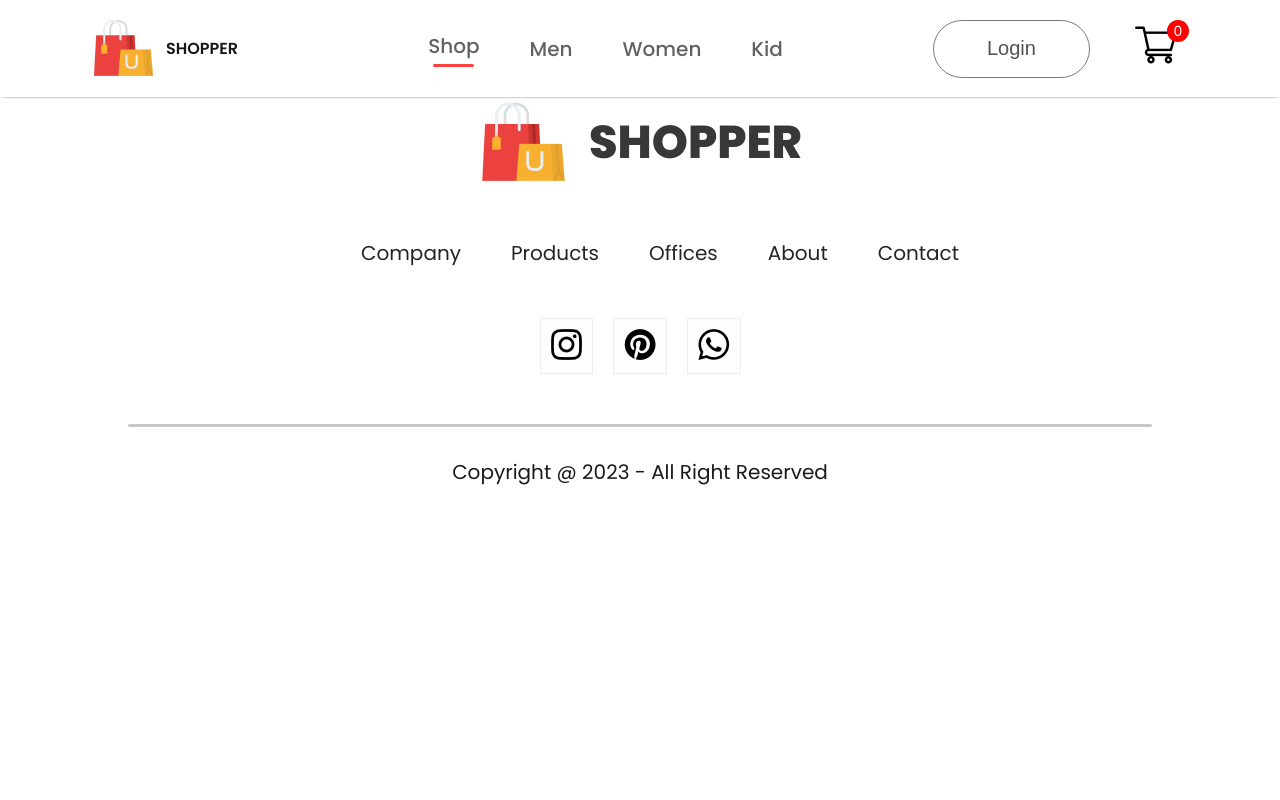
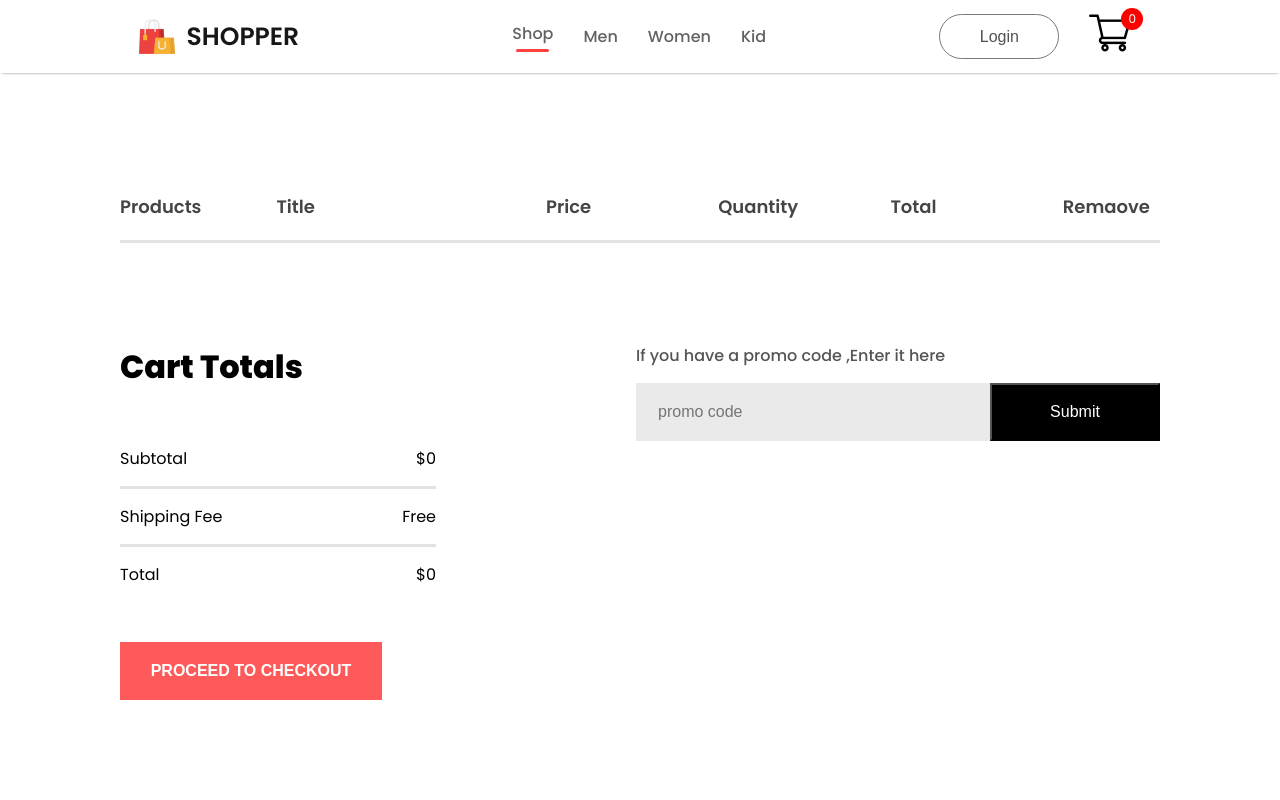
Before and after one commit to prantochandrodas/react-ecommerce-project, a React (Vite) app: page /cart in a window 1280 px wide. Shown: the top 800 px of the page. Built offline with nearby package versions, Linux system fonts and the light colour scheme.

Commit message:
add cartitem and make navmanu responsive

```diff
--- /dev/null
+++ b/src/Components/CartItem/CartItem.css
@@ -0,0 +1,95 @@
+.cartitems{
+    margin: 100px 120px;
+
+}
+.cartitems hr{
+   height: 3px;
+   background: #e2e2e2;
+   border: 0;
+}
+.cartitems-format-main{
+    display: grid;
+    grid-template-columns: 0.5fr 2fr 1fr 1fr 1fr 1fr;
+    align-items: center;
+    gap: 75px;
+    padding: 20px 0px;
+    color: #454545;
+    font-size: 18px;
+    font-weight: 600;
+}
+.cartitem-formate{
+    font-size: 17px;
+    font-weight: 500;
+}
+.carticon-product-icon{
+    height: 62px;
+}
+.cartitems-remove-icon{
+    width: 15px;
+    margin: 0px 40px;
+    cursor: pointer;
+}
+.cartitems-quantity{
+    width: 64px;
+    height: 50px;
+    border: 2px solid #ededed;
+    background: white;
+}
+.cartitems-down{
+    display: flex;
+    margin: 100px 0px;
+}
+.cartitems-total{
+    flex: 1;
+    display: flex;
+    flex-direction: column;
+    margin-right: 200px;
+    gap: 40px;
+}
+.cartitems-total-item{
+    display: flex;
+    justify-content: space-between;
+    padding: 15px 0px;
+}
+.cartitems-total button{
+    width: 262px;
+    height: 58px;
+    outline: none;
+    border: none;
+    background: #ff5a5a;
+    color: white;
+    font-size:16px;
+    font-weight: 600;
+    cursor: pointer;
+}
+.cartitems-promocode{
+    flex: 1;
+    font-size: 16px;
+    font-weight: 500;
+}
+.cartitems-promocode p{
+    color: #555;
+}
+.cartitems-promobox{
+    width: 504px;
+    margin-top: 15px;
+    padding-left: 20px;
+    height: 58px;
+    background: #eaeaea;
+}
+.cartitems-promobox input{
+    border: none;
+    outline: none;
+    background: transparent;
+    font-size: 16px;
+    width: 330px;
+    height: 50px;
+}
+.cartitems-promobox button{
+    width: 170px;
+    height: 58px;
+    font-size: 16px;
+    background: black;
+    color: white;
+    cursor: pointer;
+}
--- /dev/null
+++ b/src/Components/CartItem/CartItem.jsx
@@ -0,0 +1,69 @@
+import React, { useContext } from 'react';
+import './CartItem.css'
+import { ShopContext } from '../Context/ShopContext';
+import remove_icon from '../Assets/cart_cross_icon.png'
+const CartItem = () => {
+
+    const { all_product,getTotalCartAmount, cartItems, removeFromCart } = useContext(ShopContext)
+    return (
+        <div className='cartitems'>
+            <div className="cartitems-format-main">
+                <p>Products</p>
+                <p>Title</p>
+                <p>Price</p>
+                <p>Quantity</p>
+                <p>Total</p>
+                <p>Remaove</p>
+            </div>
+            <hr />
+            {all_product.map((e) => {
+                if (cartItems[e.id] > 0) {
+                    return <div key={e.id}>
+                        <div className="cartitems-format-main cartitem-formate">
+                            <img src={e.image} alt="" className="carticon-product-icon" />
+                            <p>{e.name}</p>
+                            <p>${e.new_price}</p>
+                            <button className='cartitems-quantity'>{cartItems[e.id]}</button>
+                            <p>${e.new_price*cartItems[e.id]}</p>
+                            <img className='cartitems-remove-icon' src={remove_icon} onClick={() => { removeFromCart(e.id)}} alt="" />
+                        </div>
+                        <hr />
+                    </div>
+                }
+                return null;
+            })}
+            <div className="cartitems-down">
+                <div className="cartitems-total">
+                    <h1>Cart Totals</h1>
+                    <div>
+                        <div className="cartitems-total-item">
+                            <p>Subtotal</p>
+                            <p>${getTotalCartAmount()}</p>
+                        </div>
+                        <hr />
+                        <div className="cartitems-total-item">
+                            <p>Shipping Fee</p>
+                            <p>Free</p>
+                        </div>
+                        <hr />
+                        <div className="cartitems-total-item">
+                            <p>Total</p>
+                            <p>${getTotalCartAmount()}</p>
+                        </div>
+
+                    </div>
+                    <button>PROCEED TO CHECKOUT</button>
+                </div>
+                <div className="cartitems-promocode">
+                    <p>If you have a promo code ,Enter it here</p>
+                    <div className="cartitems-promobox">
+                        <input type="text" placeholder='promo code' />
+                        <button>Submit</button>
+                    </div>
+                </div>
+            </div>
+        </div>
+    );
+};
+
+export default CartItem;
--- a/src/Components/Context/ShopContext.jsx
+++ b/src/Components/Context/ShopContext.jsx
@@ -1,14 +1,55 @@
 
-import { createContext } from 'react';
+import { createContext, useState } from 'react';
 import all_product from '../Assets/all_product';
 
 export const ShopContext = createContext();
-
+const getDefaultCart = () => {
+    let cart = {};
+    for (let index = 0; index < all_product.length + 1; index++) {
+        cart[index] = 0
+    }
+    return cart;
+}
 
 const ShopContextProvider = ({ children }) => {
-    console.log(all_product)
-    const contextValue = { all_product }
 
+    const [cartItems, setCartItems] = useState(getDefaultCart())
+    console.log(cartItems)
+
+    const addToCart = (itemId) => {
+        setCartItems((prev) => ({ ...prev, [itemId]: prev[itemId] + 1 }))
+
+    }
+
+    const removeFromCart = (itemId) => {
+        setCartItems((prev) => ({ ...prev, [itemId]: prev[itemId] - 1 }))
+    }
+
+    const getTotalCartAmount=()=>{
+        let totalAmount=0;
+        for(const item in cartItems)
+        {
+            if(cartItems[item]>0){
+
+                let itemInfo=all_product.find((product)=>product.id===Number(item))
+                totalAmount += itemInfo.new_price * cartItems[item];
+            }
+        }
+        return totalAmount;
+    }
+
+    const getTotalCartItems=()=>{
+        let totalItem=0;
+        for(const item in cartItems)
+        {
+            if(cartItems[item]>0)
+            {
+                totalItem+= cartItems[item]
+            }
+        }
+        return totalItem;
+    }
+    const contextValue = {getTotalCartAmount,getTotalCartItems, addToCart,removeFromCart,all_product, cartItems }
     return (
         <div>
             <ShopContext.Provider value={contextValue}>
--- a/src/Components/Item/Item.jsx
+++ b/src/Components/Item/Item.jsx
@@ -4,7 +4,7 @@ import { Link } from 'react-router-dom';
 const Item = (props) => {
     return (
         <div className='item'>
-           <Link to={`/product/${props.id}`}> <img src={props.image} alt="" /></Link>
+           <Link to={`/product/${props.id}`}> <img onClick={window.scrollTo(0,0)} src={props.image} alt="" /></Link>
             <p>{props.name}</p>
             <div className="item-prices">
                 <div className="item-price-new">
--- a/src/Components/Navbar/Navbar.css
+++ b/src/Components/Navbar/Navbar.css
@@ -1,20 +1,24 @@
-.Navbar{
+.Navbar {
     display: flex;
     justify-content: space-around;
     padding: 16px;
+    align-items: center;
     box-shadow: 0 1px 3px -2px black;
 }
-.nav-logo{
+
+.nav-logo {
     display: flex;
     align-items: center;
     gap: 10px;
 }
-.nav-logo p{
+
+.nav-logo p {
     color: #171717;
     font: 38px;
     font-weight: 600;
 }
-.nav-menu{
+
+.nav-menu {
     display: flex;
     align-items: center;
     list-style: none;
@@ -24,7 +28,7 @@
     font-weight: 500;
 }
 
-.nav-menu li{
+.nav-menu li {
     display: flex;
     flex-direction: column;
     align-items: center;
@@ -32,19 +36,22 @@
     gap: 3px;
     cursor: pointer;
 }
-.nav-menu hr{
+
+.nav-menu hr {
     border: none;
     width: 80%;
     height: 3px;
     border-radius: 10px;
     background: #FF4141;
 }
-.nav-login-cart{
+
+.nav-login-cart {
     display: flex;
     align-items: center;
     gap: 45px;
 }
-.nav-login-cart button{
+
+.nav-login-cart button {
     width: 157px;
     height: 58px;
     outline: none;
@@ -56,10 +63,12 @@
     background: white;
     cursor: pointer;
 }
-.nav-login-cart button:active{
+
+.nav-login-cart button:active {
     background: #f3f3f3;
 }
-.nav-cart-count{
+
+.nav-cart-count {
     width: 22px;
     height: 22px;
     display: flex;
@@ -72,3 +81,118 @@
     background: red;
     color: white;
 }
+
+.nav-dropdown {
+    display: none;
+}
+
+@media(max-width:1280px) {
+    .Navbar {
+        padding: 12px 50px;
+    }
+
+    .nav-logo img {
+        width: 40px;
+    }
+
+    .nav-logo p {
+        font-size: 25px;
+    }
+
+    .nav-menu {
+        gap: 30px;
+        font-size: 16px;
+    }
+
+    .nav-login-cart {
+        gap: 30px;
+    }
+
+    .nav-login-cart button {
+        width: 120px;
+        height: 45px;
+        font-size: 16px;
+    }
+
+    .nav-cart-count {
+        margin-left: -40px;
+        font-size: 12px;
+    }
+}
+
+
+@media(max-width:1024px) {
+    .Navbar {
+        padding: 12px 0px;
+    }
+
+
+    .nav-menu {
+        gap: 25px;
+        font-size: 14px;
+    }
+
+
+
+    .nav-login-cart button {
+        width: 80px;
+        height: 35px;
+        font-size: 14px;
+    }
+
+    .nav-login-cart img {
+        width: 30px;
+    }
+
+    .nav-cart-count {
+        width: 18px;
+        height: 18px;
+    }
+}
+
+@media(max-width:800px) {
+    .Navbar {
+        padding: 10px 0px;
+
+    }
+
+    .nav-dropdown {
+        display: block;
+        width: 30px;
+        rotate: -90deg;
+        transition: 0.5s;
+    }
+
+    .nav-menu {
+        display: none;
+        height: 80px;
+        width: 100%;
+        position: absolute;
+        background-color: white;
+        justify-content: center;
+        top: 50px;
+    }
+    .nav-menu-visible {
+        display: flex;
+    }
+    .nav-dropdown.open{
+        transform: rotate(90deg);
+    }
+}
+
+@media(max-width:500){
+    .Navbar{
+        width: 8px 0px;
+        gap: 0;
+    }
+    .nav-logo{
+        transform:scale(0.8);
+    }
+    .nav-menu{
+        height: 70px;
+        top: 50px;
+    }
+    .nav-login-cart{
+        transform: scale(0.8);
+    }
+}
--- a/src/Components/Navbar/Navbar.jsx
+++ b/src/Components/Navbar/Navbar.jsx
@@ -1,18 +1,26 @@
-import React, { useState } from 'react';
+import React, { useContext, useRef, useState } from 'react';
 import './Navbar.css'
 import logo from '../Assets/logo.png'
 import cart_icon from '../Assets/cart_icon.png'
 import { Link } from 'react-router-dom';
+import { ShopContext } from '../Context/ShopContext';
+// import nav_dropdown from '../Assets/nav_dropdown.png'
 const Navbar = () => {
-
+    const menuRef=useRef();
     const [menu,setMenu]=useState("shop")
+    const {getTotalCartItems}=useContext(ShopContext)
+    const dropdown_toggle=(e)=>{
+        menuRef.current.classList.toggle("nav-menu-visible");
+        e.target.classList.toggle('open')
+    }
     return (
         <div className='Navbar'>
             <div className='nav-logo'>
                 <img src={logo} alt="" />
                 <p>SHOPPER</p>
             </div>
-            <ul className='nav-menu'>
+            <img className='nav-dropdown' onClick={dropdown_toggle} src="https://static.thenounproject.com/png/1144832-200.png" alt="" />
+            <ul ref={menuRef} className='nav-menu'>
                 <li onClick={()=>{setMenu("shop")}}> <Link style={{textDecoration:'none',color:'#626262'}} to='/'>Shop</Link>  {menu ==="shop"?<hr/>:<></>}</li>
                 <li onClick={()=>{setMenu("mens")}}> <Link style={{textDecoration:'none',color:'#626262'}} to='mens'>Men</Link>  {menu ==="mens"?<hr/>:<></>}</li>
                 <li onClick={()=>{setMenu("womens")}}> <Link style={{textDecoration:'none',color:'#626262'}} to='/womens'>Women</Link>  {menu ==="womens"?<hr/>:<></>}</li>
@@ -21,7 +29,7 @@ const Navbar = () => {
             <div className="nav-login-cart">
               <Link style={{textDecoration:'none',color:'#626262'}} to='/login'><button>Login</button></Link>
                <Link style={{textDecoration:'none',color:'#626262'}} to='/cart'><img src={cart_icon} alt="" /></Link>
-                <div className="nav-cart-count">0</div>
+                <div className="nav-cart-count">{getTotalCartItems()}</div>
             </div>
         </div>
     );
--- a/src/Components/ProductDisplay/ProductDisplay.jsx
+++ b/src/Components/ProductDisplay/ProductDisplay.jsx
@@ -1,9 +1,11 @@
-import React from 'react';
+import React, { useContext } from 'react';
 import './ProductDisplay.css'
 import star_icon from '../Assets/star_icon.png'
 import star_dull_icon from '../Assets/star_dull_icon.png'
+import { ShopContext } from '../Context/ShopContext';
 const ProductDisplay = (props) => {
     const { product } = props;
+   const {addToCart}=useContext(ShopContext)
     return (
         <div className='productdisplay'>
             <div className="productdisplay-left">
@@ -48,7 +50,7 @@ const ProductDisplay = (props) => {
                         <div>XXL</div>
                     </div>
                 </div>
-                <button>ADD TO CART</button>
+                <button onClick={()=>{addToCart(product.id)}}>ADD TO CART</button>
                     <p className='productdisplay-right-category'><span>Category :</span>Women, T-Shirt ,Crop Top </p>
                     <p className='productdisplay-right-category'><span>Tags :</span>Morden , Latest</p>
             </div>
--- a/src/Pages/Cart.jsx
+++ b/src/Pages/Cart.jsx
@@ -1,9 +1,10 @@
 import React from 'react';
+import CartItem from '../Components/CartItem/CartItem';
 
 const Cart = () => {
     return (
         <div>
-
+            <CartItem/>
         </div>
     );
 };
```
